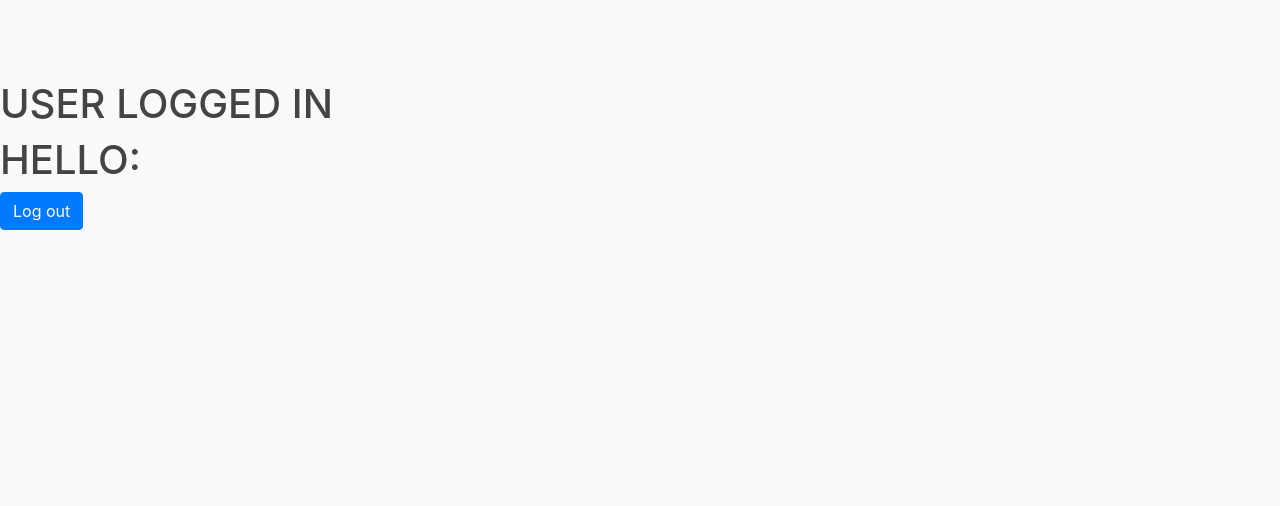
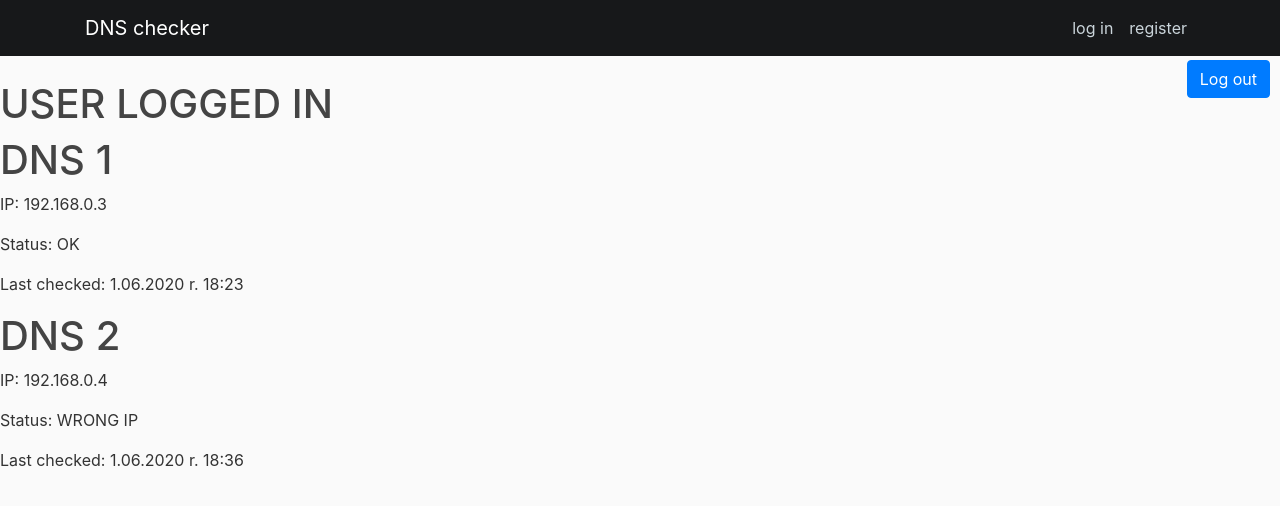
Before and after one commit to kamsza/io_django, a Django app: page /user_page/ in a window 1280 px wide. Shown: the top 506 px of the page. Run offline with Django 3.2, Linux system fonts and the light colour scheme; some libraries are stand-ins or nearby versions.

Commit message:
user main page v1

```diff
--- a/projekt/settings.py
+++ b/projekt/settings.py
@@ -82,7 +82,7 @@ DATABASES = {
         'ENGINE': 'django.db.backends.postgresql_psycopg2',
         'NAME': 'ztdns',
         'USER': 'postgres',
-        'PASSWORD': 'postgres',
+        'PASSWORD': 'delicje234',
         'HOST': '185.243.53.245',
         'PORT': '5432'
     }
--- a/projekt/urls.py
+++ b/projekt/urls.py
@@ -16,18 +16,20 @@ Including another URLconf
 from django.contrib import admin
 from django.contrib.auth import views as auth_views
 from django.urls import path
-from public_side.views import *
-from user_side.views import *
+import public_side.views as public_side
+import user_side.views as user_side
 
 urlpatterns = [
-    path('', homepage_view, name='home'),
-    path('login/', login_view, name='login'),
-    path('logout/', logout_view, name='logout'),
-    path('signup/', signup_view, name='signup'),
-    path('user/', userbase_view, name='user'),
-    path('pricing/', pricing_view, name='pricing'),
-    path('about_us/', aboutus_view, name='about us'),
-    path('description/', aboutproblem_view, name='problem description'),
-    path('user_page/', user_main_page_view, name='user page'),
+    path('', public_side.homepage_view, name='home'),
+    path('login/', public_side.login_view, name='login'),
+    path('logout/', public_side.logout_view, name='logout'),
+    path('signup/', public_side.signup_view, name='signup'),
+    path('user/', public_side.userbase_view, name='user'),
+    path('pricing/', public_side.pricing_view, name='pricing'),
+    path('about_us/', public_side.aboutus_view, name='about us'),
+    path('description/', public_side.aboutproblem_view, name='problem description'),
+
+    path('user_page/', user_side.home_page_view, name='user page'),
+
     path('admin/', admin.site.urls),
 ]
--- a/templates/user_page/base.html
+++ b/templates/user_page/base.html
@@ -22,10 +22,36 @@
     {% endif %}
 </head>
 <body>
+    <header class="site-header">
+      <nav class="navbar navbar-expand-md navbar-dark bg-steel fixed-top">
+        <div class="container">
+          <a class="navbar-brand mr-4" href="{% url 'home' %}">DNS checker</a>
+          <button class="navbar-toggler" type="button" data-toggle="collapse" data-target="#navbarToggle" aria-controls="navbarToggle" aria-expanded="false" aria-label="Toggle navigation">
+          <span class="navbar-toggler-icon"></span>
+          </button>
+          <div class="collapse navbar-collapse" id="navbarToggle">
+            <div class="navbar-nav mr-auto">
+            </div>
+            <!-- Navbar Right Side -->
+            <div class="navbar-nav">
+              <a class="nav-item nav-link" href="{% url 'login' %}">log in</a>
+              <a class="nav-item nav-link" href="{% url 'signup' %}">register</a>
+            </div>
+          </div>
+        </div>
+      </nav>
+    </header>
+
 
     {% block content %}
         <!--CONTENT OF A PAGE GOES HERE -->
     {% endblock %}
 
+
+    <!-- Optional JavaScript -->
+    <!-- jQuery first, then Popper.js, then Bootstrap JS -->
+    <script src="https://code.jquery.com/jquery-3.2.1.slim.min.js" integrity="sha384-KJ3o2DKtIkvYIK3UENzmM7KCkRr/rE9/Qpg6aAZGJwFDMVNA/GpGFF93hXpG5KkN" crossorigin="anonymous"></script>
+    <script src="https://cdnjs.cloudflare.com/ajax/libs/popper.js/1.12.9/umd/popper.min.js" integrity="sha384-ApNbgh9B+Y1QKtv3Rn7W3mgPxhU9K/ScQsAP7hUibX39j7fakFPskvXusvfa0b4Q" crossorigin="anonymous"></script>
+    <script src="https://maxcdn.bootstrapcdn.com/bootstrap/4.0.0/js/bootstrap.min.js" integrity="sha384-JZR6Spejh4U02d8jOt6vLEHfe/JQGiRRSQQxSfFWpi1MquVdAyjUar5+76PVCmYl" crossorigin="anonymous"></script>
 </body>
 </html>
--- a/templates/user_page/main_page.html
+++ b/templates/user_page/main_page.html
@@ -1,7 +1,24 @@
 {% extends "user_page/base.html" %}
 
+{% block header %}
+<style>
+.btn-primary {
+position: absolute;
+top: 60px;
+right: 10px;
+}
+</style>
+{% endblock %}
+
 {% block content %}
-    <h1>USER LOGGED IN</h1>
-    <h1>HELLO: {{request.user.username}}</h1>
+    <h1>USER {{request.user.username}} LOGGED IN</h1>
     <a class="btn btn-primary" href="{% url 'logout'%}">Log out</a>
+
+    {% for user_dns in user_dns_list %}
+        <h1> {{ user_dns.label }}</h1>
+        <p> IP: {{  user_dns.ip }} </p>
+        <p> Status: {{  user_dns.status }} </p>
+        <p> Last checked: {{  user_dns.last_checked }} </p>
+    {% endfor %}
+
 {% endblock %}
--- a/user_side/views.py
+++ b/user_side/views.py
@@ -1,5 +1,26 @@
 from django.shortcuts import render
 
+user_dns_list = [
+    {
+        'label': 'DNS 1',
+        'ip': '192.168.0.3',
+        'status': 'OK',
+        'last_checked': '1.06.2020 r. 18:23'
+    },
+    {
+        'label': 'DNS 2',
+        'ip': '192.168.0.4',
+        'status': 'WRONG IP',
+        'last_checked': '1.06.2020 r. 18:36'
+    }
+]
+
 # Create your views here.
-def user_main_page_view(request, *args, **kwargs):
+def main_page_view(request, *args, **kwargs):
     return render(request, "user_page/main_page.html", {})
+
+def home_page_view(request, *args, **kwargs):
+    context = {
+        'user_dns_list': user_dns_list
+    }
+    return render(request, "user_page/main_page.html", context)
```
